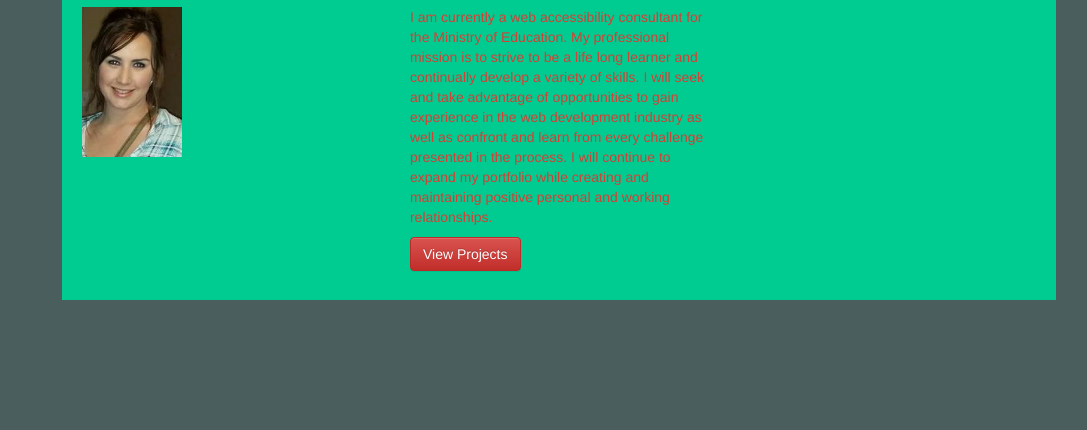
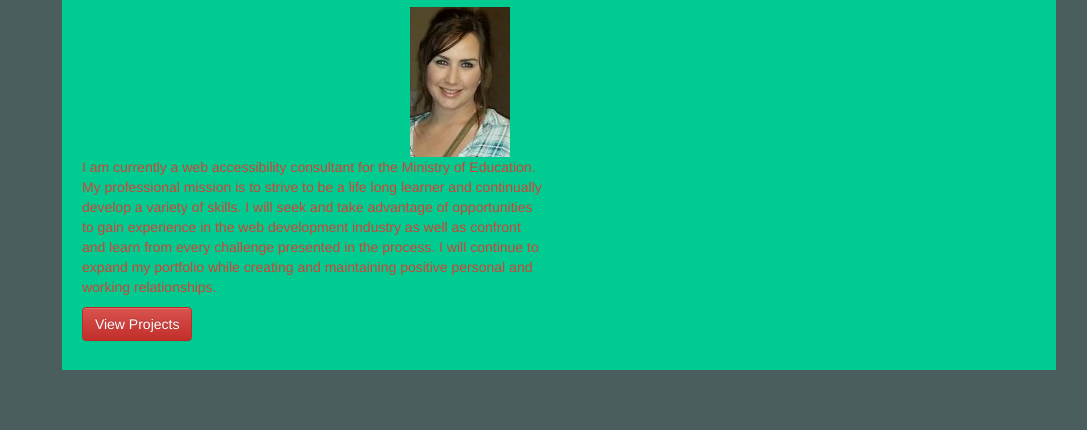
Before and after one commit to mallory13/newPortfolio, a website: page index.html in a window 1280 px wide. Shown: the part 308-738 px from the top of the page, without its empty margins (81-1168 px from the left). Drawn offline with nearby package versions, Linux system fonts and the light colour scheme; files that its build step writes are made by us from their sources; files whose address does not match are found by name; a web font is replaced by a local one.

Commit message:
index fix position

```diff
--- a/index.html
+++ b/index.html
@@ -43,10 +43,10 @@
         </div>
 
         <div class="row">
-            <div class="col-md-4 pull-left">
+            <div class="col-md-4 col-md-offset-4 pull-left">
                 <img src="./images/profile.png" alt="profile picture of mallory steele" id="profilePic" height="150" width="100" />
             </div>
-            <div class="col-md-4 push-right">
+            <div class="col-md-6 push-right">
                 <p id="paragraph2"></p>
                 <p><a href="projects.html" class="btn btn-danger" role="button" target="_blank">View Projects</a></p>
             </div>
```
